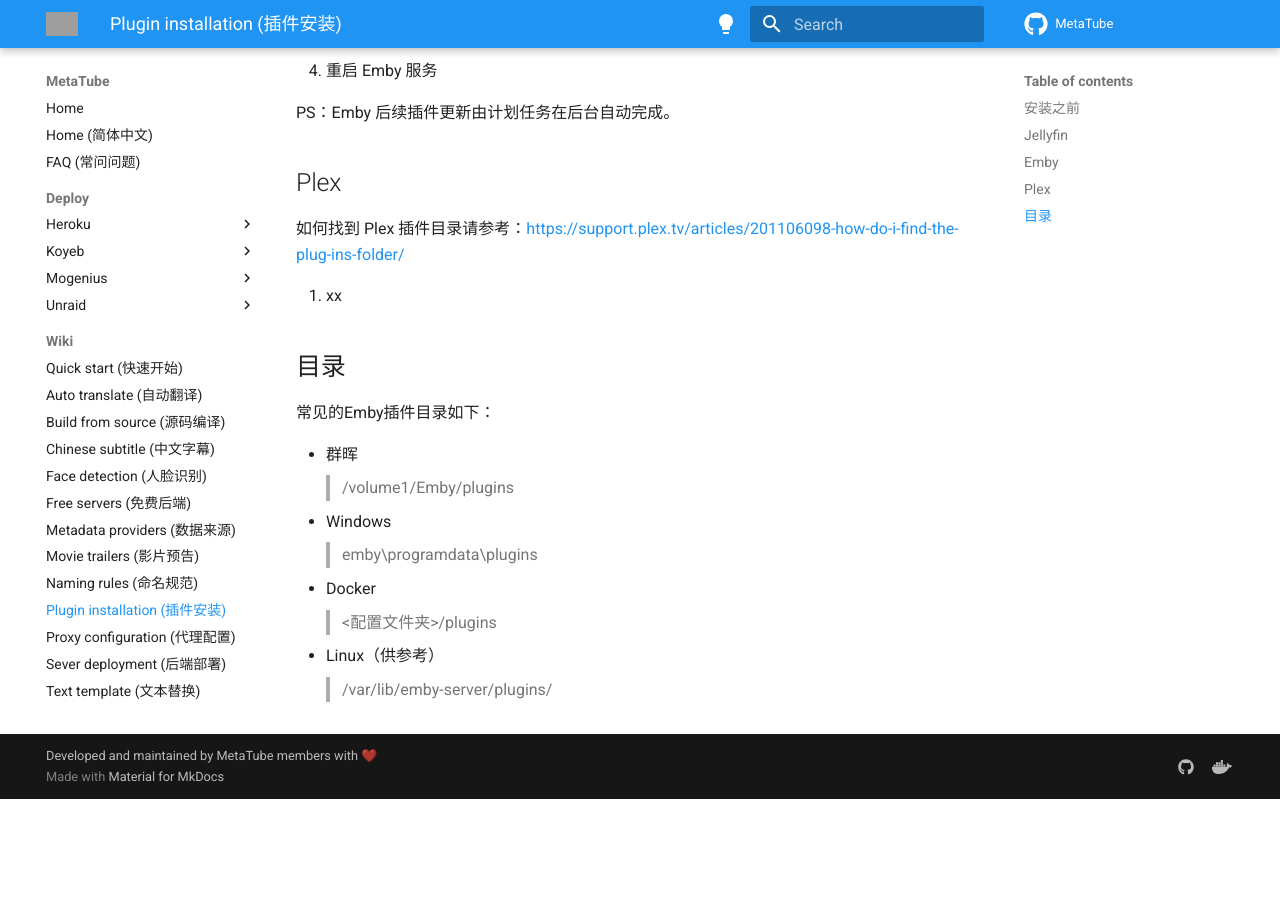
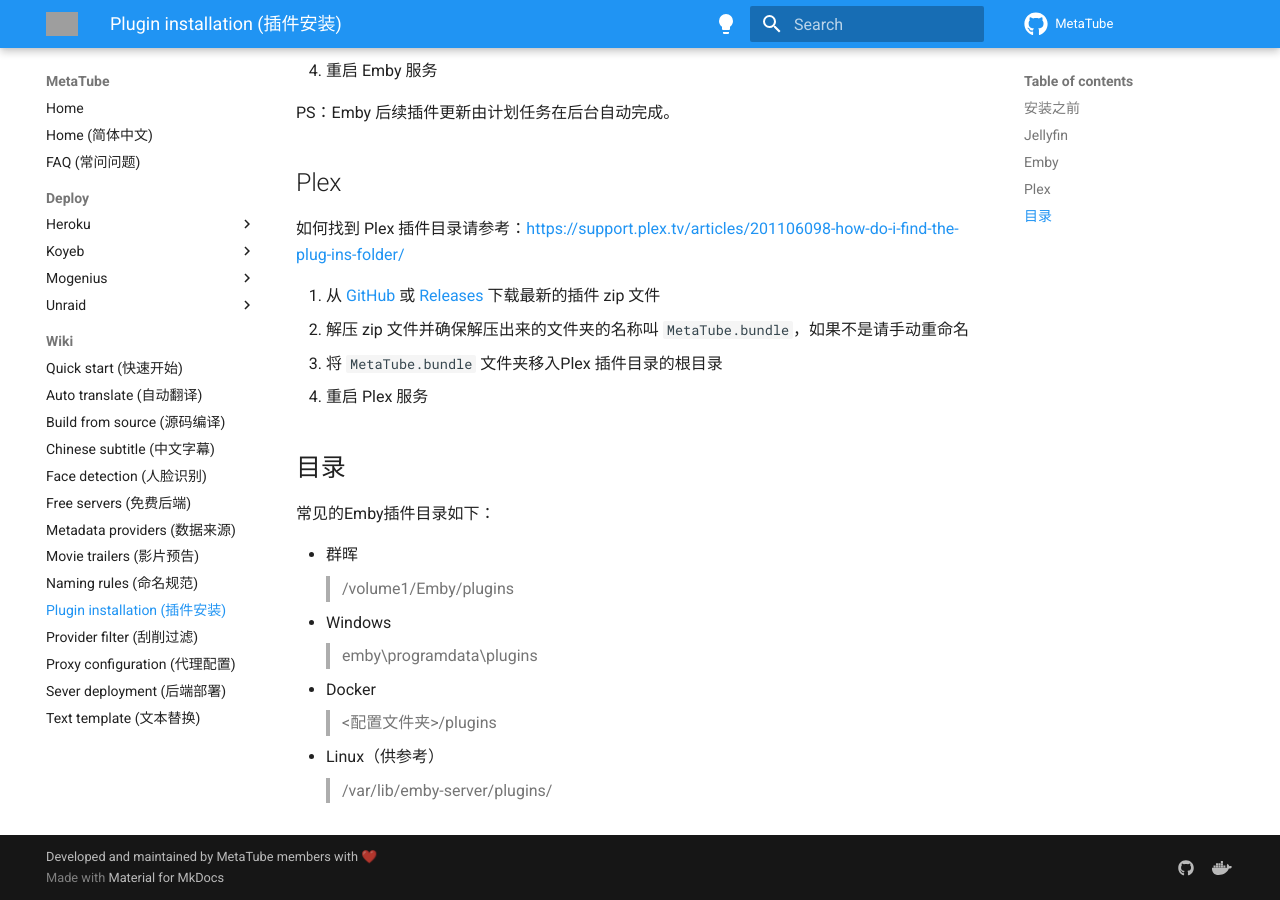
Before and after one commit to metatube-community/metatube-community.github.io, an MkDocs documentation site: the page built from docs/wiki/plugin-installation.md, in a window 1280 px wide and 900 px high, scrolled down 852 px. Built offline with MkDocs 1.6.1 and Material for MkDocs 9.7.7, drawn with Linux system fonts in a browser that asks for light colours; before the commit the page ends 1651 px from its top, so only the background shows below that; grey boxes are pictures that could not be loaded.

Commit message:
Docs: guide for plex plugin installation

```diff
--- a/docs/wiki/plugin-installation.md
+++ b/docs/wiki/plugin-installation.md
@@ -29,7 +29,10 @@
 
 如何找到 Plex 插件目录请参考：<https://support.plex.tv/articles/201106098-how-do-i-find-the-plug-ins-folder/>
 
-1. xx
+1. 从 [GitHub](https://github.com/metatube-community/MetaTube.bundle/archive/refs/heads/main.zip) 或 [Releases](https://github.com/metatube-community/MetaTube.bundle/releases) 下载最新的插件 zip 文件
+2. 解压 zip 文件并确保解压出来的文件夹的名称叫 `MetaTube.bundle`，如果不是请手动重命名
+3. 将 `MetaTube.bundle` 文件夹移入Plex 插件目录的根目录
+4. 重启 Plex 服务
 
 ## 目录
 
```
Also changed, not shown: docs/wiki/.genre-substitution.md (+6 -2 lines), docs/wiki/provider-filter.md (renamed from docs/wiki/.provider-filter.md, +5 -5 lines).
